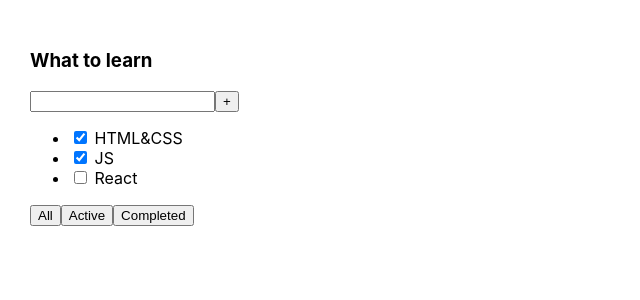
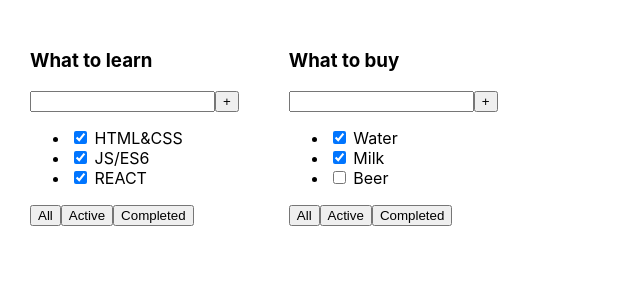
Before and after one commit to TichonovRoman/Todoist, a React (Create React App) app: page / in a window 1280 px wide. Shown: the top 300 px of the page, without its empty margins (0-640 px from the left). Built offline with nearby package versions, Linux system fonts and the light colour scheme.

Commit message:
1 занятие TS, propы, component

```diff
--- a/src/App.tsx
+++ b/src/App.tsx
@@ -1,26 +1,38 @@
 import React from 'react';
 import './App.css';
+import Todolist from "./Todolist";
 
-function App() {
+export type TaskType = {
+    id: number
+    title: string
+    isDone: boolean
+}
+
+
+const App = () => {
+
+    const todoListTitle_1: string = "What to learn"
+    const todoListTitle_2: string = "What to buy"
+    const tasks_1: Array<TaskType> = [
+        {id: 1, title: "HTML&CSS", isDone: true},
+        {id: 2, title: "JS/ES6", isDone: true},
+        {id: 3, title: "REACT", isDone: true},
+    ];
+    const tasks_2: Array<TaskType> = [
+        {id: 4, title: "Water", isDone: true},
+        {id: 5, title: "Milk", isDone: true},
+        {id: 6, title: "Beer", isDone: false},
+    ]
+
+
+
+
+
     return (
         <div className="App">
-            <div>
-                <h3>What to learn</h3>
-                <div>
-                    <input/>
-                    <button>+</button>
-                </div>
-                <ul>
-                    <li><input type="checkbox" checked={true}/> <span>HTML&CSS</span></li>
-                    <li><input type="checkbox" checked={true}/> <span>JS</span></li>
-                    <li><input type="checkbox" checked={false}/> <span>React</span></li>
-                </ul>
-                <div>
-                    <button>All</button>
-                    <button>Active</button>
-                    <button>Completed</button>
-                </div>
-            </div>
+            <Todolist title={todoListTitle_1} tasks = {tasks_1}/>
+            <Todolist title={todoListTitle_2} tasks = {tasks_2}/>
+
         </div>
     );
 }
--- /dev/null
+++ b/src/Button.tsx
@@ -0,0 +1,11 @@
+import React from 'react';
+
+type ButtonPropsType = {
+    title: string
+}
+
+const Button = (props: ButtonPropsType) => {
+    return <button>{props.title}</button>;
+};
+
+export default Button;
--- /dev/null
+++ b/src/Task.tsx
@@ -0,0 +1,26 @@
+import React from 'react';
+
+
+type TaskPropsType = {
+    id: number
+    isDone: boolean
+    title: string
+}
+
+
+
+const Task: React.FC<TaskPropsType> = ({
+    id: number,
+    isDone,
+    title
+    }) => {
+    return (
+        <div>
+            <li>
+                <input type="checkbox" checked={isDone}/> <span>{title}</span>
+            </li>
+        </div>
+    );
+};
+
+export default Task;
--- /dev/null
+++ b/src/TodoListHeader.tsx
@@ -0,0 +1,12 @@
+import React from 'react';
+
+
+type TodoListHeaderPropsType = {
+    title: string
+}
+
+const TodoListHeader: React.FC<TodoListHeaderPropsType> = ({title}) => {
+    return <h3>{title}</h3>;
+};
+
+export default TodoListHeader;
--- /dev/null
+++ b/src/Todolist.tsx
@@ -0,0 +1,44 @@
+import React from 'react';
+import TodoListHeader from "./TodoListHeader";
+import Button from "./Button";
+import {TaskType} from "./App";
+import Task from "./Task";
+
+type TodolistPropsType = {
+    title: string
+    tasks: Array<TaskType>
+}
+
+const Todolist = (props: TodolistPropsType) => {
+    return (
+        <div>
+            <div>
+                <TodoListHeader title={props.title}/>
+                {/*<h3>What to learn</h3>*/}
+                <div>
+                    <input/>
+                    <button>+</button>
+                </div>
+                <ul>
+                    <Task key={props.tasks[0].id} {...props.tasks[0]}/>
+                    {/*//деструктуризация и в итоге этот
+                    компонет разюивается на отдельны*/}
+                    {/*элементы, которые ждет type*/}
+                    <Task key={props.tasks[1].id} {...props.tasks[1]}/>
+                    <Task key={props.tasks[2].id} {...props.tasks[2]}/>
+
+                </ul>
+                <div>
+                    <Button title={"All"}/>
+                    <Button title={"Active"}/>
+                    <Button title={"Completed"}/>
+                    {/*<button>All</button>*/}
+                    {/*<button>Active</button>*/}
+                    {/*<button>Completed</button>*/}
+                </div>
+            </div>
+        </div>
+    );
+};
+
+export default Todolist;
```
